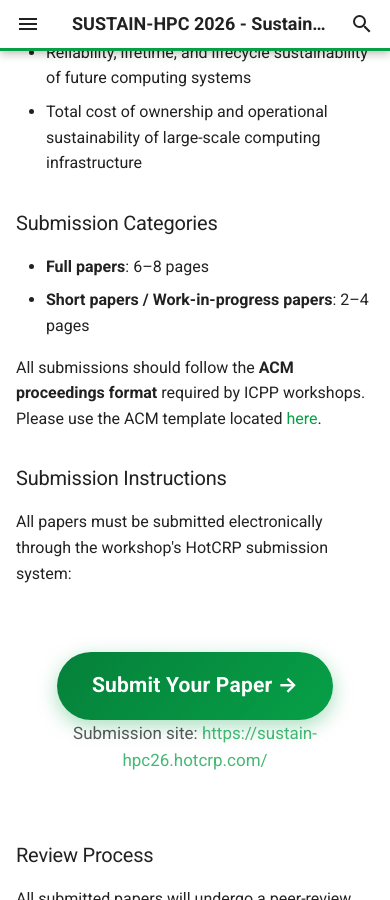
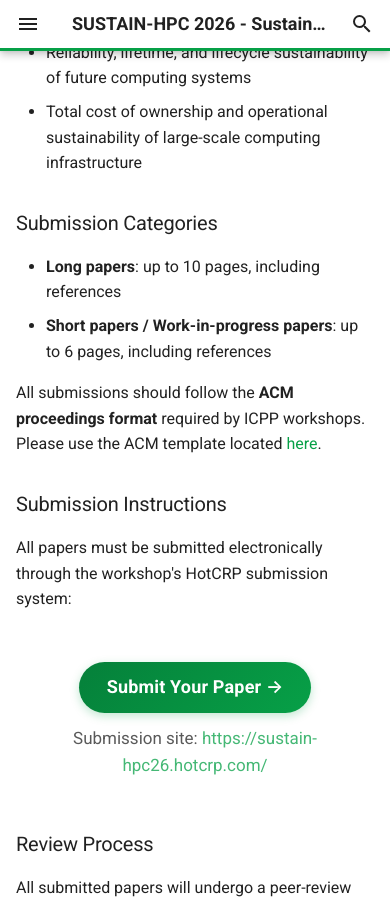
Before and after one commit to icpp2026/sustain-hpc-2026, an MkDocs documentation site: the page built from docs/call-for-papers.md, in a window 390 px wide and 900 px high, scrolled down 1974 px. Built offline with MkDocs 1.6.1 and Material for MkDocs 9.7.7, drawn with Linux system fonts in a browser that asks for light colours; comment, search, counter and statistics services are not loaded; some of the changed text lies outside the part shown.

Commit message:
Update page limits and refine submission button
- Long papers: up to 10 pages including references (was 6-8)
- Short/WIP papers: up to 6 pages including references (was 2-4)
- Shrink the submit CTA button and soften its glow
- Fix CTA layout: use raw HTML so button and note are direct
  flex children, stacking centered instead of wrapping inline

Co-Authored-By: Claude Opus 4.8 (1M context) <noreply@anthropic.com>
Claude-Session: https://claude.ai/code/session_012yBcujatKnnnDt77soZj3v

```diff
--- a/docs/assets/stylesheets/extra.css
+++ b/docs/assets/stylesheets/extra.css
@@ -66,24 +66,24 @@
 .md-typeset .submit-button,
 .md-typeset .submit-button:visited {
   display: inline-block;
-  padding: 1rem 2.75rem;
-  font-size: 1.25rem;
-  font-weight: 700;
+  padding: 0.6rem 1.6rem;
+  font-size: 0.95rem;
+  font-weight: 600;
   letter-spacing: 0.01em;
   color: #fff;
   background: linear-gradient(135deg, var(--sustain-green-dark), var(--sustain-green));
   border: none;
   border-radius: 999px;
   text-decoration: none;
-  box-shadow: 0 6px 20px rgba(7, 160, 71, 0.35);
+  box-shadow: 0 3px 10px rgba(7, 160, 71, 0.25);
   transition: transform 0.15s ease, box-shadow 0.15s ease, filter 0.15s ease;
 }
 
 .md-typeset .submit-button:hover,
 .md-typeset .submit-button:focus {
   color: #fff;
-  transform: translateY(-2px);
-  box-shadow: 0 10px 28px rgba(7, 160, 71, 0.45);
+  transform: translateY(-1px);
+  box-shadow: 0 5px 14px rgba(7, 160, 71, 0.32);
   filter: brightness(1.05);
 }
 
@@ -95,8 +95,8 @@
 @media (max-width: 599px) {
   .md-typeset .submit-button,
   .md-typeset .submit-button:visited {
-    padding: 0.85rem 1.75rem;
-    font-size: 1.05rem;
+    padding: 0.55rem 1.4rem;
+    font-size: 0.9rem;
   }
 }
 
--- a/docs/call-for-papers.md
+++ b/docs/call-for-papers.md
@@ -29,8 +29,8 @@ Topics of interest include, but are not limited to:
 
 ### Submission Categories
 
-- **Full papers**: 6–8 pages
-- **Short papers / Work-in-progress papers**: 2–4 pages
+- **Long papers**: up to 10 pages, including references
+- **Short papers / Work-in-progress papers**: up to 6 pages, including references
 
 All submissions should follow the **ACM proceedings format** required by ICPP workshops. Please use the ACM template located [here](https://www.acm.org/publications/proceedings-template){:target="_blank"}.
 
@@ -38,16 +38,16 @@ All submissions should follow the **ACM proceedings format** required by ICPP wo
 
 All papers must be submitted electronically through the workshop's HotCRP submission system:
 
-<div class="submit-cta" markdown>
-[Submit Your Paper &rarr;](https://sustain-hpc26.hotcrp.com/){ .submit-button target="_blank" rel="noopener" }
-<span class="submit-cta__note">Submission site: <a href="https://sustain-hpc26.hotcrp.com/" target="_blank" rel="noopener">https://sustain-hpc26.hotcrp.com/</a></span>
+<div class="submit-cta">
+  <a class="submit-button" href="https://sustain-hpc26.hotcrp.com/" target="_blank" rel="noopener">Submit Your Paper &rarr;</a>
+  <span class="submit-cta__note">Submission site: <a href="https://sustain-hpc26.hotcrp.com/" target="_blank" rel="noopener">https://sustain-hpc26.hotcrp.com/</a></span>
 </div>
 
 ### Review Process
 
 All submitted papers will undergo a peer-review process:
 
-- Each full paper will receive at least **three** independent reviews.
+- Each long paper will receive at least **three** independent reviews.
 - Each short paper, position paper, or work-in-progress paper will receive at least **two** independent reviews.
 
 Papers will be evaluated based on relevance to the workshop theme, technical quality, novelty and originality, clarity of presentation, potential impact on sustainable computing for HPC and distributed systems, appropriateness of evaluation methodology and metrics, and degree of cross-layer or system-level insight. The review process encourages constructive feedback, especially for emerging or interdisciplinary topics. The review policy (single-blind or double-blind) will follow ICPP workshop guidelines and will be clearly stated here once finalized.
```
